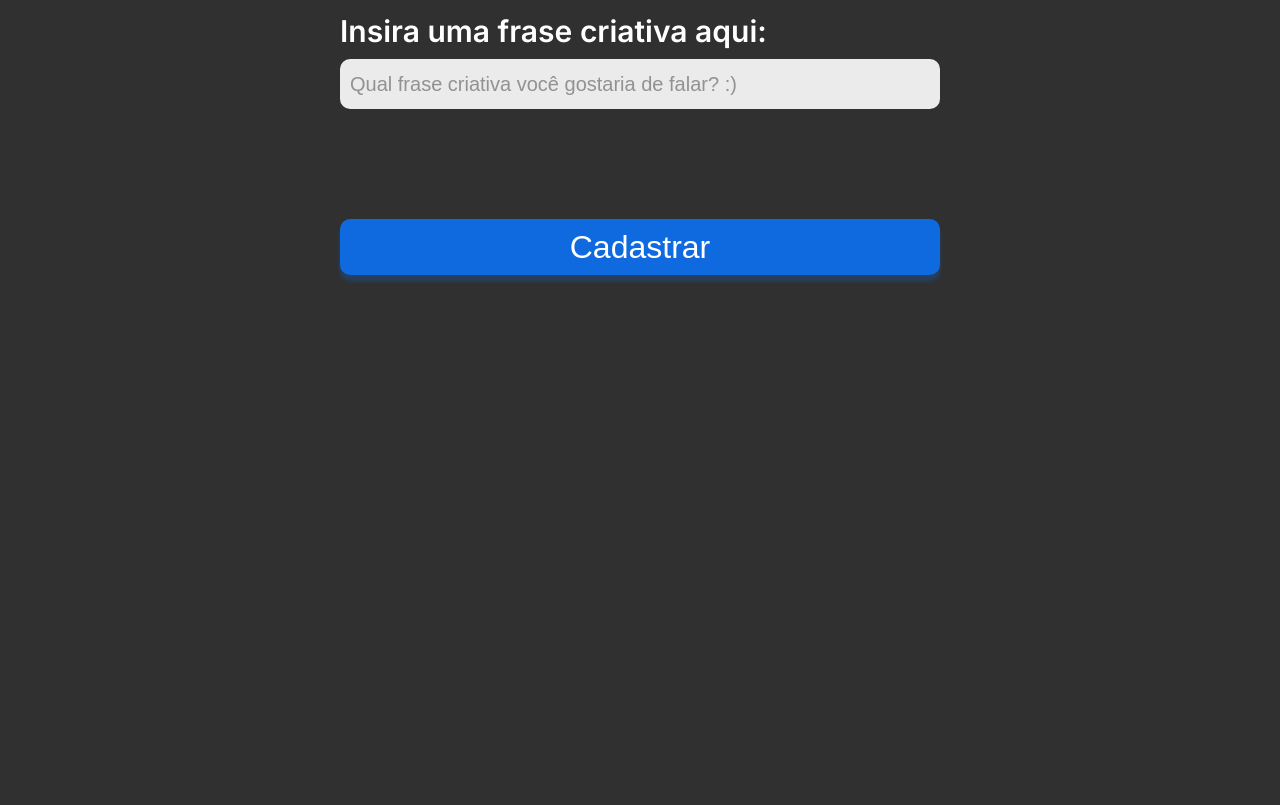
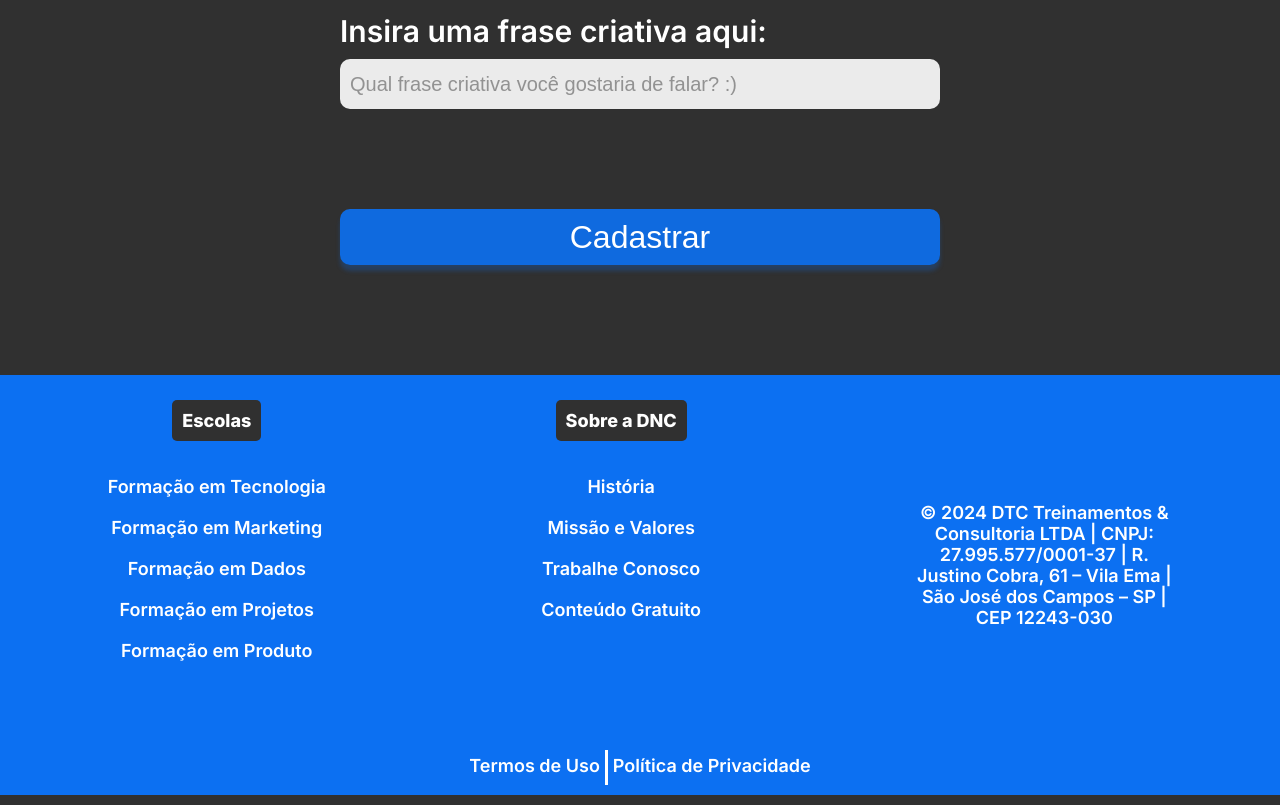
Before and after one commit to nizgabriel/projeto-bootcamp-dnc, a plain HTML site: page index.html in a window 1280 px wide. Shown: the part 1200-2005 px from the top of the page. Before the commit the page ends 1575 px from the top, so only its background shows below. Drawn offline with Linux system fonts and the light colour scheme.

Commit message:
Versao 2.0

```diff
--- a/index.html
+++ b/index.html
@@ -70,11 +70,69 @@
         <div class="form-group">
             <label>Insira uma frase criativa aqui:</label>
             <input type="text" placeholder="Qual frase criativa você gostaria de falar? :)" />
+
+        <input class="cadrastro" type="submit" value="Cadastrar"></input>
         </div>
-        <input class="cadrastro" type="submit" value="Cadastrar"></input>
-
 
       </form>
     </section>
+
+    <!--Rodapé-->
+
+    <footer>
+      <div class="linha1">
+        <nav>
+          <h5>Escolas</h5>
+            <ul>
+              <li>
+                <a href="">Formação em Tecnologia</a>
+              </li>
+              <li>
+                <a href="">Formação em Marketing</a>
+              </li>
+              <li>
+                <a href="">Formação em Dados</a>
+              </li>
+              <li>
+                <a href="">Formação em Projetos</a>
+              </li>
+              <li>
+                <a href="">Formação em Produto</a>
+              </li>
+            </ul>
+
+
+        </nav>
+        <nav>
+            <h5>Sobre a DNC</h5>
+            <ul>
+              <li>
+                <a href="">História</a>
+              </li>
+              <li>
+                <a href="">Missão e Valores</a>
+              </li>
+              <li>
+                <a href="">Trabalhe Conosco</a>
+              </li>
+              <li>
+                <a href="">Conteúdo Gratuito</a>
+              </li>
+            </ul>
+        </nav>
+        <div  class=endereco>
+          © 2024 DTC Treinamentos & Consultoria LTDA | CNPJ: 27.995.577/0001-37 | R. Justino Cobra, 61 – Vila Ema | São José dos
+          Campos – SP | CEP 12243-030
+
+
+        </div>
+
+      </div>
+
+      <div class="linha2">
+        <a href="">Termos de Uso  </a>
+        <a href="">  Política de Privacidade</a>
+      </div>
+    </footer>
   </body>
 </html>
--- a/style.css
+++ b/style.css
@@ -131,3 +131,136 @@ input[type="submit"] {
     box-shadow: 0px 6px 4px rgba(12, 112, 242, 0.25);
     cursor: pointer;
 }
+
+footer{
+  width: 100%;
+  background-color: var(--azul-dnc);
+}
+footer .linha1{
+  display: flex;
+  justify-content: space-around;
+  align-items: center;
+  padding-top: 25px;
+}
+footer ul{
+  list-style: none;
+  margin: 0px;
+  padding: 0px;
+}
+footer nav{
+  display: flex;
+  flex-direction: column;
+  align-items: center;
+  height: 330px;
+}
+footer h5{
+  text-align: center;
+  color: #ffffff;
+  font-weight: 800;
+  font-size: 18px;
+  font-family: var(--fonte-padrao);
+  background-color: var(--preto-dnc);
+  border-radius: 5px;
+  padding: 10px 10px 10px 10px;
+  margin-bottom: 15px;
+}
+footer ul li{
+   text-align: center;
+   color: #ffffff;
+   font-weight: 600;
+    font-size: 18px;
+   font-family: var(--fonte-padrao);
+
+   margin: 20px 0px 20px 0px;
+}
+footer ul li a{
+  color: #ffffff;
+  text-decoration: none;
+}
+footer ul li a:hover{
+  color: var(--cinza-hover);
+}
+footer .endereco{
+  font-weight: 600;
+    font-size: 18px;
+    font-family: var(--fonte-padrao);
+    color: #ffffff;
+    text-align: center;
+    width: 20%;
+}
+footer .linha1 {
+  display: flex;
+  justify-content: space-around;
+  align-items: center;
+  padding-top: 25px;
+}
+footer .linha2{
+  height: 35px;
+  display:flex;
+  justify-content:center;
+  margin: 10px 0px;
+  padding:10px;
+
+}
+footer .linha2 a{
+  font-family: var(--fonte-padrao);
+  font-size: 18px;
+  font-weight: 600;
+  color:#ffffff;
+  text-decoration: none;
+  padding: 5px;
+}
+footer .linha2 a:first-child{
+  border-right: 3px solid #ffffff;
+}
+
+footer .linha2 a:hover{
+  color:var(--cinza-hover)
+}
+@media only screen and (max-width: 600px){
+
+#principal{
+  flex-direction: column;
+  height: auto;
+}
+.menu{
+  flex-direction: column;
+  width: 100%;
+  margin: 0px;
+}
+.menu a{
+  height: 50px;
+  align-items: center;
+}
+#principal button{
+  width: 100%;
+  margin: 0px;}
+  /*section*/
+
+section h1{
+  font-size: 38px;
+}
+section p {
+  font-size: 28px;
+  padding-left: 15px;
+  padding-left: 15px;
+}
+
+form{
+  width: 95%;
+  font-size: 20px;
+}
+.checkbox-itens label{
+  font-size: 16px;
+}
+
+/*footer*/
+
+footer .linha1{
+flex-direction:column ;
+}
+footer .endereco{
+  width:95%;
+  margin-bottom: 20px;
+}
+}
```
